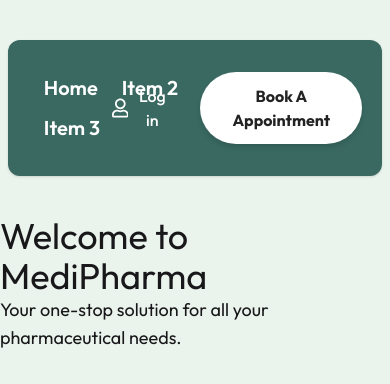
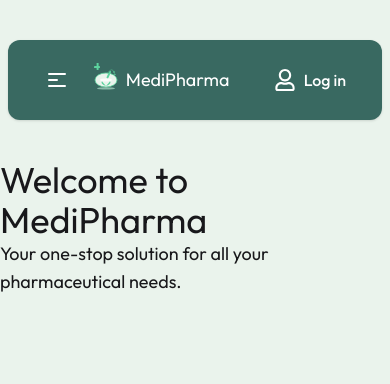
Before and after one commit to iftekhar08019/medi_pharma_client, a React (Vite) app: page / in a window 390 px wide. Shown: the top 384 px of the page. Built offline with nearby package versions, Linux system fonts and the light colour scheme.

Commit message:
Navbar responsive

```diff
--- a/src/components/Navbar.jsx
+++ b/src/components/Navbar.jsx
@@ -2,13 +2,12 @@ import React from "react";
 import { FaRegUser } from "react-icons/fa";
 import { Link } from "react-router";
 import { NavLink } from "react-router";
-import mediPharmaLogo from "../assets/medi_pharma_logo.png";
 
 const Navbar = () => {
   return (
     <div className="py-10">
       <div className="navbar shadow-sm bg-[#396961] w-[96%] mx-auto rounded-xl p-5 z-50 sticky top-10">
-        <div className="navbar-start font-semibold text-white">
+        <div className="navbar-start hidden lg:flex font-semibold text-white">
           <ul className="menu menu-horizontal px-1 text-xl">
             <li>
               <NavLink to="/">Home</NavLink>
@@ -21,12 +20,13 @@ const Navbar = () => {
             </li>
           </ul>
         </div>
-        <div className="navbar-center hidden lg:flex">
+        <div className="navbar-center ">
           <div className="dropdown">
             <div tabIndex={0} role="button" className="btn btn-ghost lg:hidden">
+
               <svg
                 xmlns="http://www.w3.org/2000/svg"
-                className="h-5 w-5"
+                className="h-6 w-6 text-white"
                 fill="none"
                 viewBox="0 0 24 24"
                 stroke="currentColor"
@@ -42,7 +42,7 @@ const Navbar = () => {
             </div>
             <ul
               tabIndex={0}
-              className="menu menu-sm dropdown-content bg-base-100 rounded-box z-1 mt-3 w-52 p-2 shadow"
+              className="menu menu-sm dropdown-content bg-[#CEDDD1] rounded-box z-1 mt-3 w-52 p-2 "
             >
               <li>
                 <a>Item 1</a>
@@ -57,13 +57,89 @@ const Navbar = () => {
           </div>
           <NavLink
             to="/"
-            className="text-2xl flex items-center font-bold text-white"
+            className="lg:text-2xl text-lg flex items-center justify-center lg:font-bold text-white lg:gap-3"
           >
-            <img
-              src={mediPharmaLogo}
-              alt="Medi Pharma Logo"
-              className="h-17 w-17 object-contain"
-            />
+            <svg
+              className="h-10 w-10 pb-2"
+              viewBox="0 0 160 160"
+              fill="none"
+              xmlns="http://www.w3.org/2000/svg"
+            >
+              {/* Cross */}
+              <rect
+                x="20"
+                y="30"
+                width="30"
+                height="10"
+                rx="2"
+                fill="#5DD39E"
+              />
+              <rect
+                x="33"
+                y="15"
+                width="10"
+                height="35"
+                rx="2"
+                fill="#5DD39E"
+              />
+              {/* Bowl */}
+              <ellipse
+                cx="80"
+                cy="100"
+                rx="55"
+                ry="35"
+                fill="#EAF3EC"
+                stroke="#5DD39E"
+                strokeWidth="4"
+              />
+              {/* Leaf left */}
+              <path
+                d="M60 105 Q50 120, 80 130 Q65 115, 60 105 Z"
+                fill="#5DD39E"
+              />
+              {/* Leaf right */}
+              <path
+                d="M100 105 Q110 120, 80 130 Q95 115, 100 105 Z"
+                fill="#5DD39E"
+              />
+              {/* Pestle */}
+              <rect
+                x="98"
+                y="53"
+                width="10"
+                height="40"
+                rx="5"
+                transform="rotate(25 98 53)"
+                fill="#5DD39E"
+              />
+              {/* Liquid swirl */}
+              <ellipse
+                cx="80"
+                cy="100"
+                rx="30"
+                ry="8"
+                fill="#fff"
+                opacity="0.8"
+              />
+              {/* Plant stems */}
+              <path
+                d="M87 65 Q110 35, 120 60 Q125 72, 122 75"
+                stroke="#5DD39E"
+                strokeWidth="2"
+                fill="none"
+              />
+              <circle cx="120" cy="60" r="4" fill="#5DD39E" />
+              <circle cx="125" cy="72" r="3" fill="#5DD39E" />
+              {/* Shadow */}
+              <ellipse
+                cx="80"
+                cy="142"
+                rx="45"
+                ry="6"
+                fill="#C0EFD7"
+                opacity="0.6"
+              />
+            </svg>
             MediPharma
           </NavLink>
         </div>
@@ -75,7 +151,7 @@ const Navbar = () => {
           </button>
 
           {/* Book Appointment Button */}
-          <button className="px-8 py-3 bg-white text-[#232323] font-bold rounded-full shadow-md hover:bg-gray-100 transition">
+          <button className="px-8 py-3 bg-white text-[#232323] font-bold rounded-full shadow-md hover:bg-gray-100 transition hidden lg:block">
             Book A Appointment
           </button>
         </div>
```
